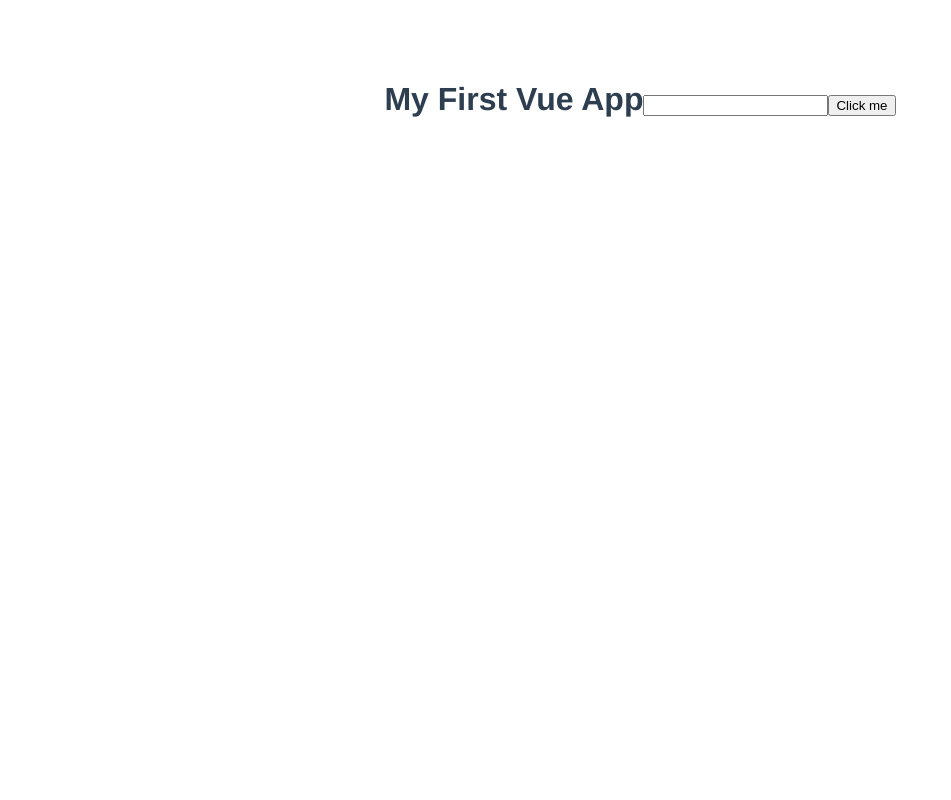
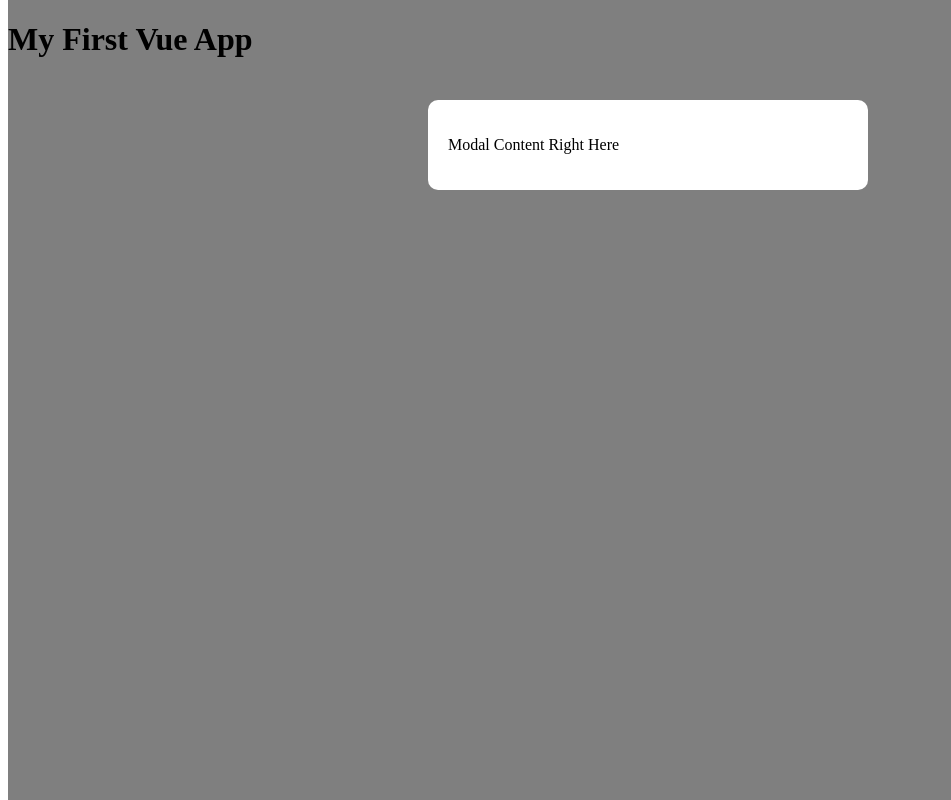
Before and after one commit to burakcevizli/modal-project, a Vue app: page / in a window 1280 px wide. Shown: the whole page, without its empty margins (0-951 px from the left). Built offline with nearby package versions, Linux system fonts and the light colour scheme.

Commit message:
multiple component ...

```diff
--- a/src/App.vue
+++ b/src/App.vue
@@ -1,40 +1,26 @@
 <template>
- <h1>{{ title }}</h1>
- <input type="text" ref="name">
- <button @click="handleClick">Click me</button>
+  <h1>{{ title }}</h1>
+  <MyModal />
 </template>
 
 <script>
-// import HelloWorld from './components/HelloWorld.vue'
+import MyModal from "./components/MyModal.vue";
+
 
 export default {
-  name: 'App',
-  data(){
+  name: "App",
+  components: { MyModal },
+  data() {
     return {
-      title:"My First Vue App"
-    }
+      title: "My First Vue App",
+    };
   },
-  methods:{
-    handleClick(){
-      console.log(this.$refs.name)
-      this.$refs.name.classList.add('active')
-      this.$refs.name.focus()
-    }
-  }
-}
+  methods: {
+    handleClick() {
+      console.log(this.$refs.name);
+      this.$refs.name.classList.add("active");
+      this.$refs.name.focus();
+    },
+  },
+};
 </script>
-
-<style>
-#app {
-  font-family: Avenir, Helvetica, Arial, sans-serif;
-  -webkit-font-smoothing: antialiased;
-  -moz-osx-font-smoothing: grayscale;
-  text-align: center;
-  color: #2c3e50;
-  margin-top: 60px;
-}
-
-h1{
-  display: inline-block;
-}
-</style>
--- /dev/null
+++ b/src/components/MyModal.vue
@@ -0,0 +1,24 @@
+<template>
+  <div class="backdrop">
+    <div class="modal">
+      <p>Modal Content Right Here</p>
+    </div>
+  </div>
+</template>
+
+<style>
+.modal {
+  width: 400px;
+  padding: 20px;
+  margin: 100px auto;
+  background: white;
+  border-radius: 10px;
+}
+.backdrop {
+  top: 0;
+  position: fixed;
+  background: rgba(0, 0, 0, 0.5);
+  width: 100%;
+  height: 100%;
+}
+</style>
```
Also changed, not shown: src/components/HelloWorld.vue (deleted, +0 -58 lines).
